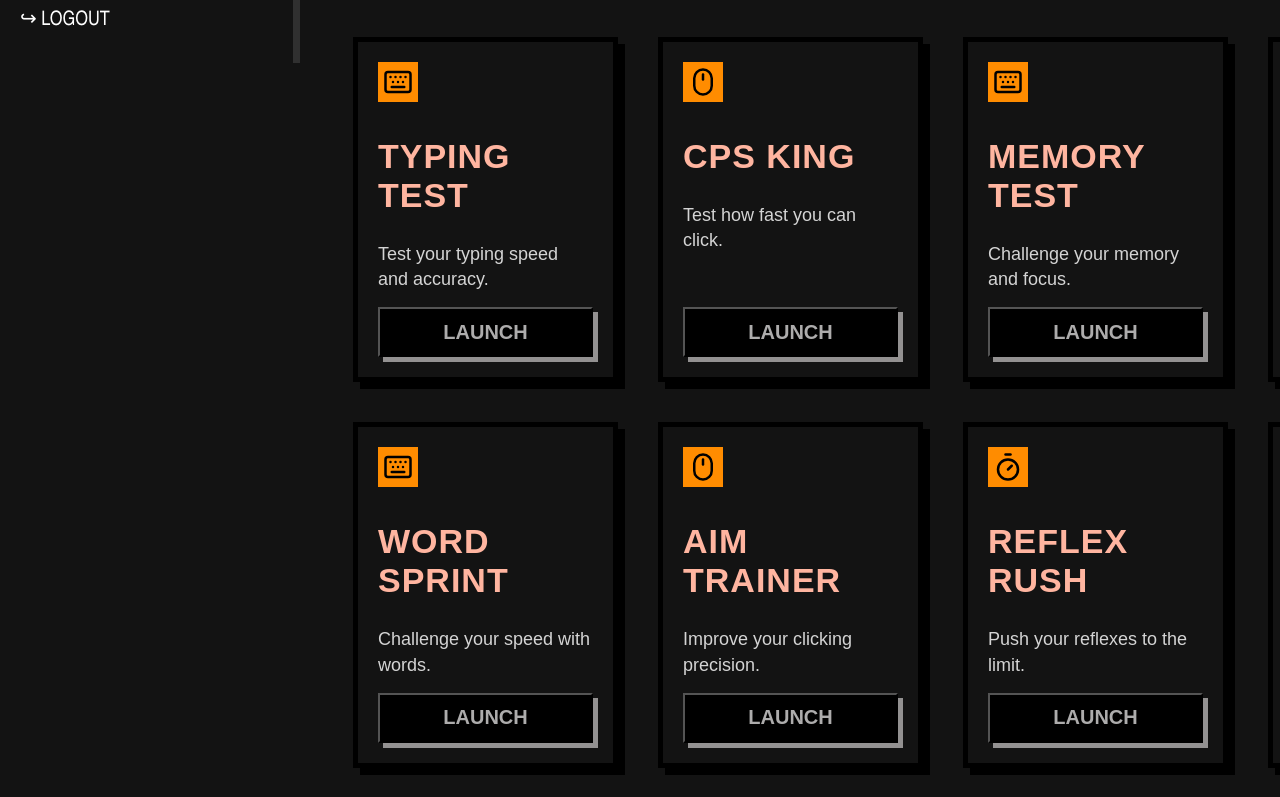
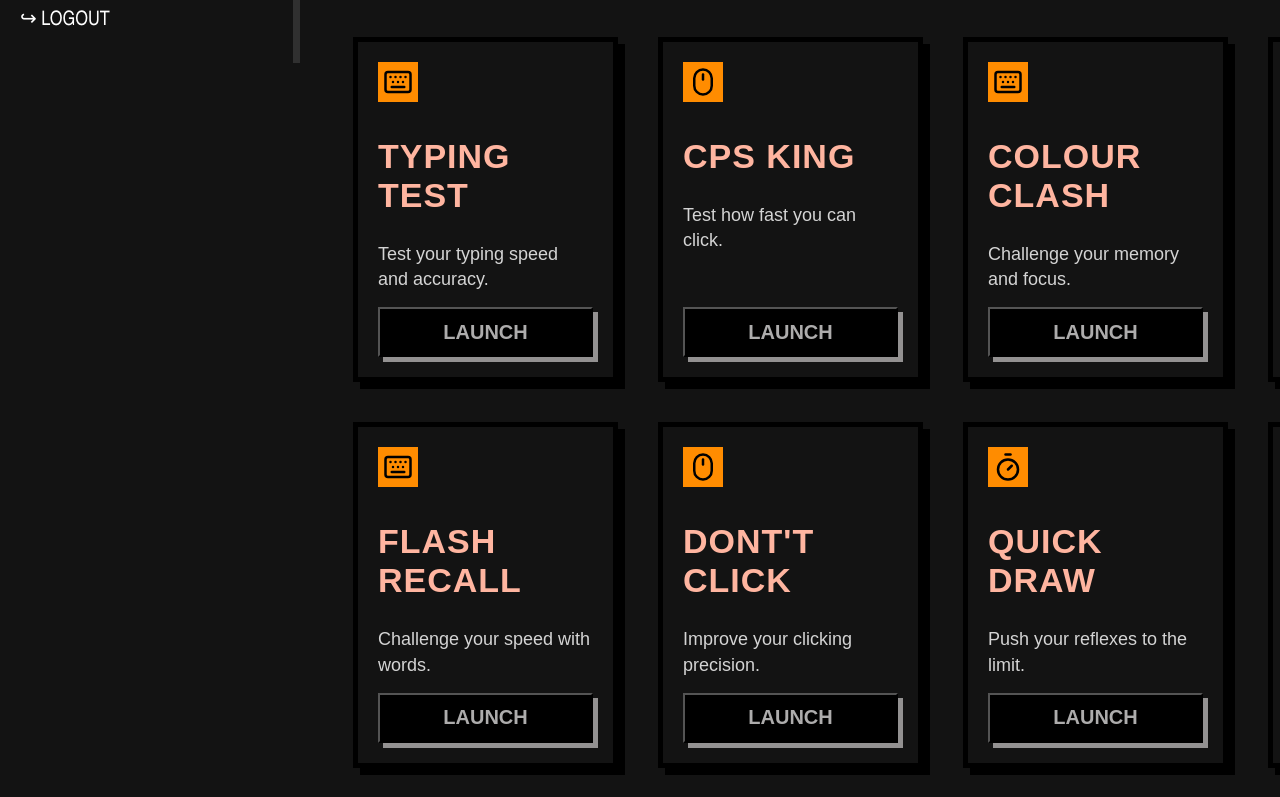
Before and after one commit to mathely27/project-x, a React (Vite) app: page / in a window 1280 px wide. Shown: the part 737-1534 px from the top of the page. Built offline with nearby package versions, Linux system fonts and the light colour scheme.

Commit message:
Minor changes

```diff
--- a/src/Components/ActiveModules.jsx
+++ b/src/Components/ActiveModules.jsx
@@ -21,7 +21,7 @@ function ActiveModules(){
     </div>
     <div className="module-card">
         <Keyboard />
-        <h3>MEMORY TEST</h3>
+        <h3>COLOUR CLASH</h3>
         <p>Challenge your memory and focus.</p>
         <button>LAUNCH</button>
     </div>
@@ -29,28 +29,28 @@ function ActiveModules(){
 
     <div className="module-card">
         <Timer />
-        <h3>REACTION TIME</h3>
+        <h3>NUMBER RUSH</h3>
         <p>Test how quickly you can react.</p>
         <button>LAUNCH</button>
     </div>
 
     <div className="module-card">
         <Keyboard />
-        <h3>WORD SPRINT</h3>
+        <h3>FLASH RECALL</h3>
         <p>Challenge your speed with words.</p>
         <button>LAUNCH</button>
     </div>
 
     <div className="module-card">
         <Mouse />
-        <h3>AIM TRAINER</h3>
+        <h3>DONT'T CLICK</h3>
         <p>Improve your clicking precision.</p>
         <button>LAUNCH</button>
     </div>
 
     <div className="module-card">
         <Timer />
-        <h3>REFLEX RUSH</h3>
+        <h3>QUICK DRAW</h3>
         <p>Push your reflexes to the limit.</p>
         <button>LAUNCH</button>
     </div>
@@ -64,7 +64,7 @@ function ActiveModules(){
 
     <div className="module-card">
         <Mouse />
-        <h3>PRECISION CLICK</h3>
+        <h3>REFLEX SWITCH</h3>
         <p>Test your accuracy and control.</p>
         <button>LAUNCH</button>
     </div>
```
